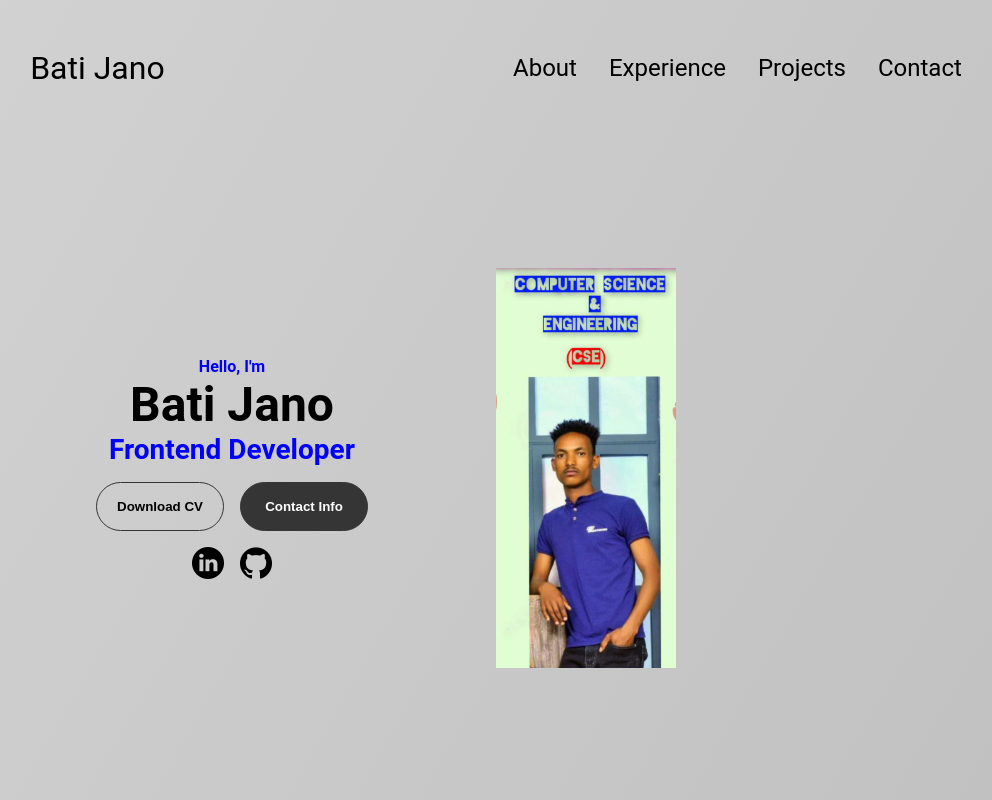
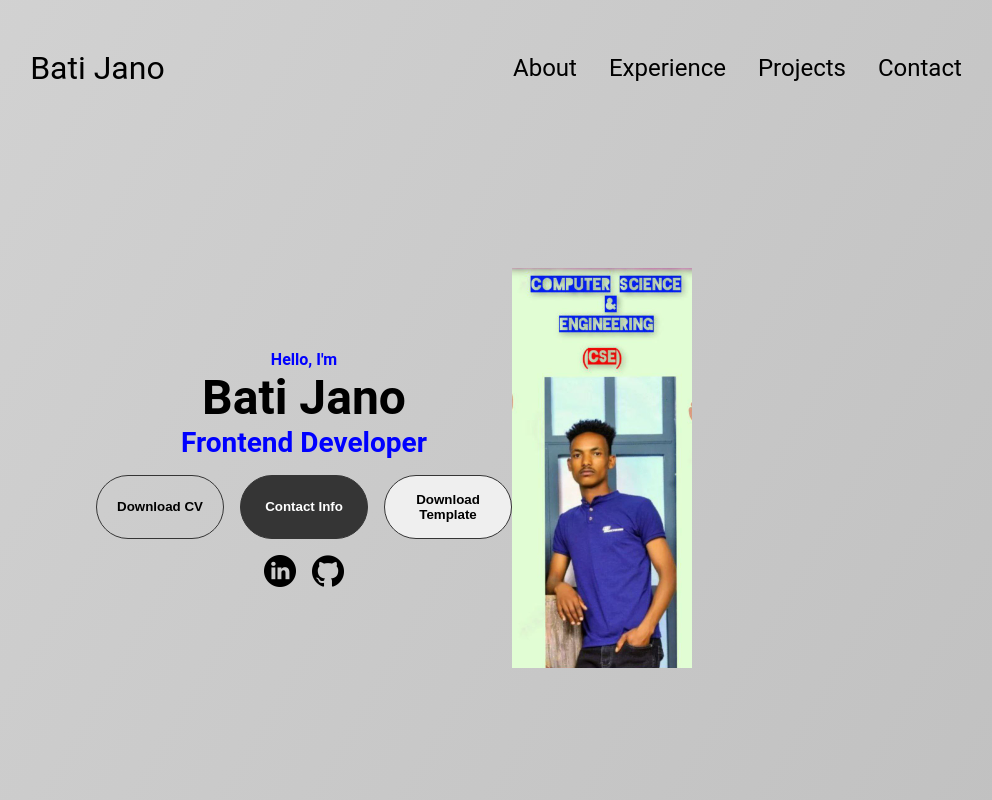
Before and after one commit to bati58/my-portfolio, a plain HTML site: page index.html in a window 1280 px wide. Shown: the top 800 px of the page, without its empty margins (144-1136 px from the left). Drawn offline with Linux system fonts and the light colour scheme.

Commit message:
initial commit

```diff
--- a/index.html
+++ b/index.html
@@ -47,12 +47,18 @@
         <div class="btn-container">
           <button
             class="btn btn-color-2"
-            onclick="window.open('./assets/myCV.pdf')"
+            onclick="window.open('./assets/my resume.pdf')"
           >
             Download CV
           </button>
           <button class="btn btn-color-1" onclick="location.href='./#contact'">
             Contact Info
+          </button>
+          <button
+            class="btn btn-color-3"
+            onclick="window.open('./assets/poster.png')"
+          >
+            Download Template
           </button>
         </div>
         <div id="socials-container">
@@ -77,7 +83,7 @@
       <div class="section-container">
         <div class="section__pic-container">
           <img
-            src="./assets/3d-programmer-doing-coding-illustration-png.webp"
+            src="./assets/programmer.webp"
             alt="Profile picture"
             class="about-pic"
           />
--- a/style.css
+++ b/style.css
@@ -229,17 +229,20 @@ section {
 }
 
 .btn-color-1,
-.btn-color-2 {
+.btn-color-2,
+.btn-color-3 {
   border: rgb(53, 53, 53) 0.1rem solid;
 }
 
 .btn-color-1:hover,
-.btn-color-2:hover {
+.btn-color-2:hover,
+.btn-color-3:hover {
   cursor: pointer;
 }
 
 .btn-color-1,
-.btn-color-2:hover {
+.btn-color-2
+.btn-color-3:hover {
   background: rgb(53, 53, 53);
   color: white;
 }
@@ -250,6 +253,10 @@ section {
 
 .btn-color-2 {
   background: none;
+}
+.btn-color-3:hover{
+  background:none;
+  border: rgb(255, 255, 255) 0.1rem solid;
 }
 
 .btn-color-2:hover {
```
Also changed, not shown: assets/poster.png (added), assets/programmer.webp (renamed from assets/3d-programmer-doing-coding-illustration-png.webp).
